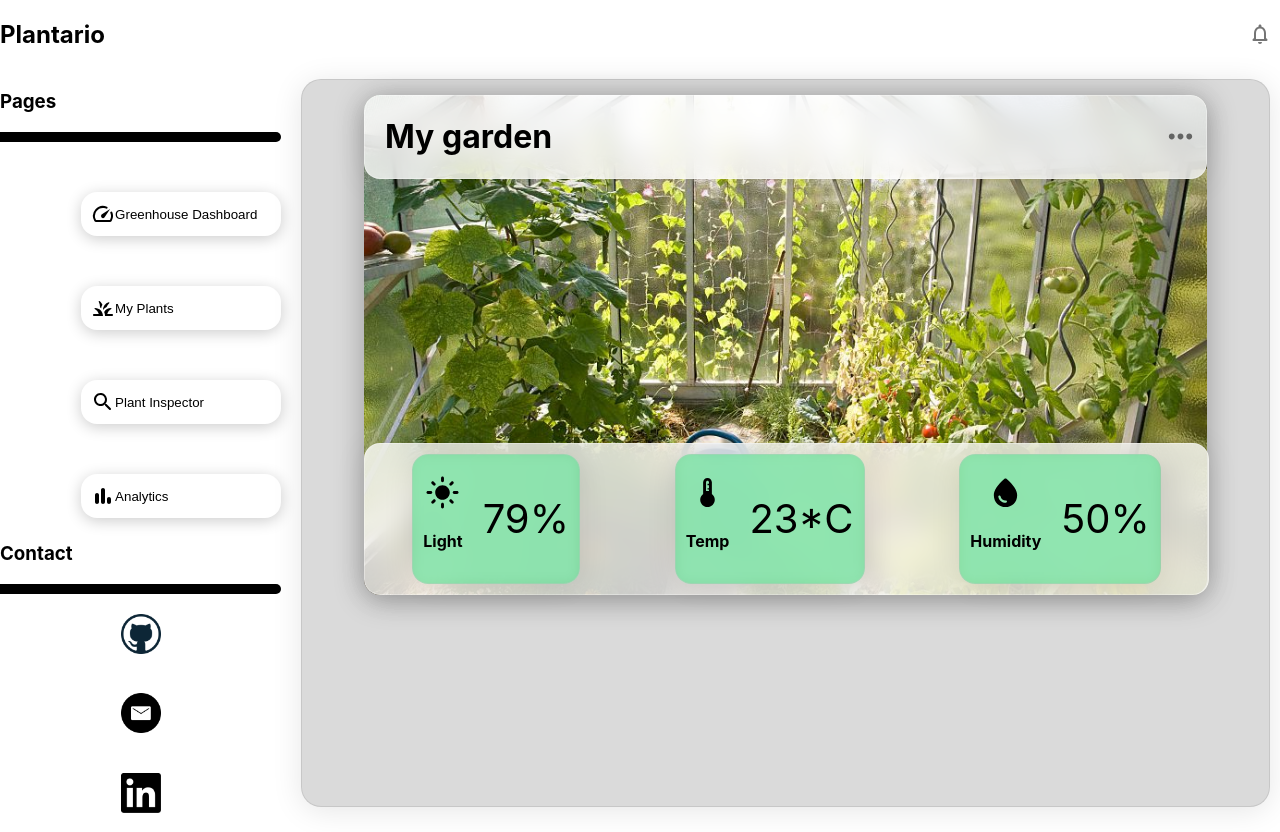
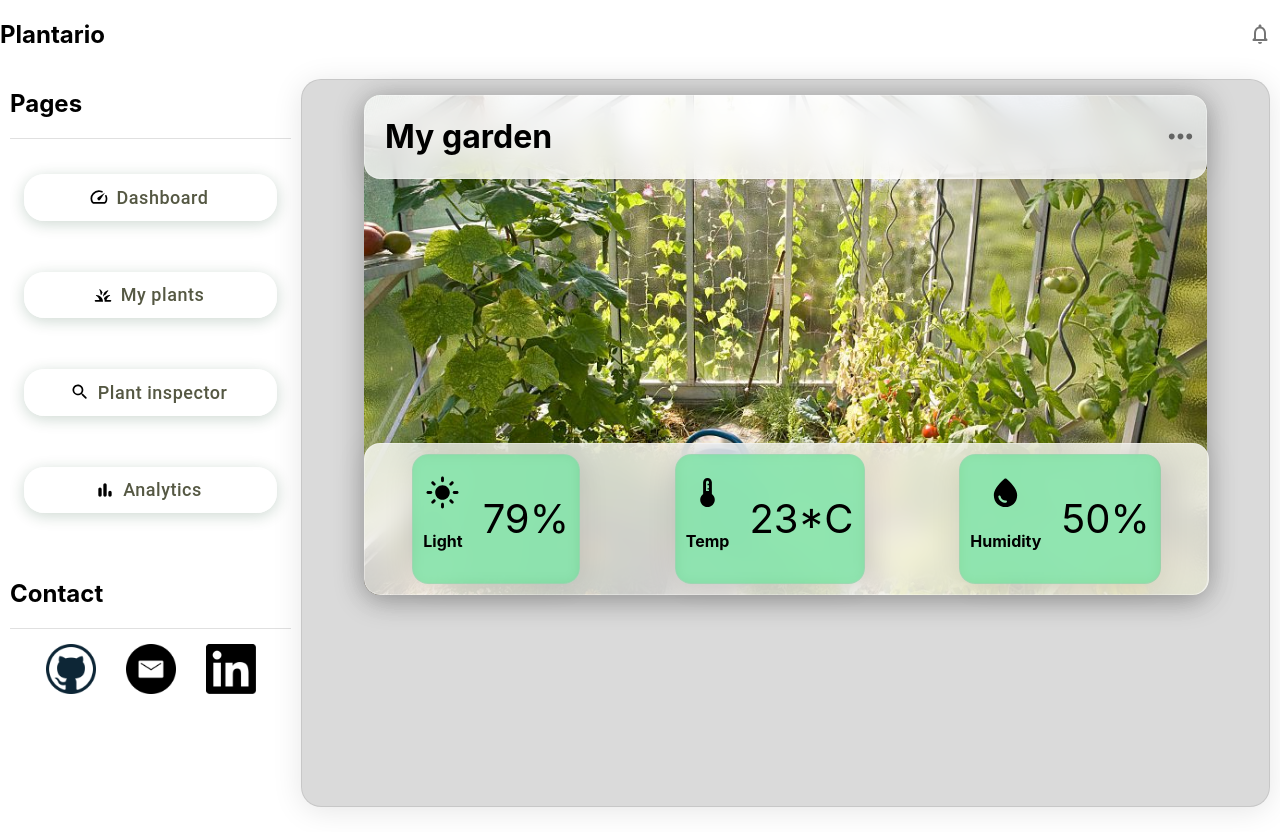
Before and after one commit to AlexandruFercal01/licenta-frontend, a React (Create React App) app: page / in a window 1280 px wide. Built offline with nearby package versions, Linux system fonts and the light colour scheme.

Commit message:
feat(side-panel): style improvements

```diff
--- a/src/components/common/SidePanel/index.tsx
+++ b/src/components/common/SidePanel/index.tsx
@@ -1,50 +1,81 @@
 import React from 'react'
-import './styles.css'
+
+//material ui
 import SpeedRoundedIcon from '@mui/icons-material/SpeedRounded'
 import GrassRoundedIcon from '@mui/icons-material/GrassRounded'
 import SearchRoundedIcon from '@mui/icons-material/SearchRounded'
 import BarChartRoundedIcon from '@mui/icons-material/BarChartRounded'
+import { Button, Divider, IconButton } from '@mui/material'
+
+//logos
 import mail from '../../assets/mail.png'
 import github from '../../assets/github.png'
 import linkedin from '../../assets/linkedin.png'
-import { IconButton } from '@mui/material'
+
+import './styles.css'
 
 export function SidePanel() {
     return (
         <div className="sidePanel">
-            <div>
-                <h3>Pages</h3>
-                <div className="line"></div>
+            <div className="buttonsContainer">
+                <h2>Pages</h2>
+                <Divider />
                 <div className="sideBtnContainer">
-                    <button className="sideBtn">
-                        <SpeedRoundedIcon /> Greenhouse Dashboard
-                    </button>
-                    <button className="sideBtn">
-                        <GrassRoundedIcon />
-                        My Plants
-                    </button>
-                    <button className="sideBtn">
-                        <SearchRoundedIcon />
-                        Plant Inspector
-                    </button>
-                    <button className="sideBtn">
-                        <BarChartRoundedIcon />
+                    <Button
+                        className="Button"
+                        variant="outlined"
+                        startIcon={<SpeedRoundedIcon sx={{ color: 'black' }} />}
+                    >
+                        Dashboard
+                    </Button>
+                    <Button
+                        className="Button"
+                        variant="outlined"
+                        startIcon={<GrassRoundedIcon sx={{ color: 'black' }} />}
+                    >
+                        My plants
+                    </Button>
+                    <Button
+                        className="Button"
+                        variant="outlined"
+                        startIcon={
+                            <SearchRoundedIcon sx={{ color: 'black' }} />
+                        }
+                    >
+                        Plant inspector
+                    </Button>
+                    <Button
+                        className="Button"
+                        variant="outlined"
+                        startIcon={
+                            <BarChartRoundedIcon sx={{ color: 'black' }} />
+                        }
+                    >
                         Analytics
-                    </button>
+                    </Button>
                 </div>
             </div>
-            <div className="contact">
-                <h3>Contact</h3>
-                <div className="line"></div>
+            <div className="contactContainer">
+                <h2>Contact</h2>
+                <Divider />
                 <div className="contactIcons">
-                    <IconButton>
-                        <img src={github} height="40px"></img>
+                    <IconButton
+                        sx={{ height: '60px', width: '60px', margin: '10px' }}
+                    >
+                        {' '}
+                        <img src={github} height="50px" />
                     </IconButton>
-                    <IconButton>
-                        <img src={mail} height="40px"></img>
+                    <IconButton
+                        sx={{ height: '60px', width: '60px', margin: '10px' }}
+                    >
+                        {' '}
+                        <img src={mail} height="50px" />
                     </IconButton>
-                    <IconButton>
-                        <img src={linkedin} height="40px"></img>
+                    <IconButton
+                        sx={{ height: '60px', width: '60px', margin: '10px' }}
+                    >
+                        {' '}
+                        <img src={linkedin} height="50px" />
                     </IconButton>
                 </div>
             </div>
--- a/src/components/common/SidePanel/styles.css
+++ b/src/components/common/SidePanel/styles.css
@@ -1,43 +1,57 @@
 .sidePanel {
     width: 30%;
-    height: 87vh;
+    height: 80vh;
+    margin: 0 auto;
+    display: flex;
+    flex-direction: column;
+    margin-left: 10px;
+}
+
+.buttonsContainer {
+    height: 80%;
+}
+
+.sideBtnContainer {
+    height: 100%;
     display: flex;
     flex-direction: column;
     justify-content: space-around;
-    margin-right: 10px;
+    align-items: center;
+    margin-top: 10px;
 }
 
-.sideBtnContainer {
-    display: flex;
-    flex-direction: column;
-    justify-content: center;
-    align-items: flex-end;
+.Button {
+    color: #555843 !important;
+    width: 90%;
+    height: 12%;
+    border: 1px solid #ffffff !important;
+    border-radius: 20px !important;
+    text-transform: none !important;
+    font-size: large !important;
+    box-shadow: 0px 3px 15px rgba(9, 64, 29, 0.2) !important;
 }
 
-.sideBtn {
-    color: black;
-    display: flex;
-    justify-content: flex-start;
-    align-items: center;
-    border-radius: 16px;
-    margin-top: 50px;
-    padding: 10px;
-    border: 0px;
-    width: 200px;
-    background-color: white;
-    box-shadow: 0px 3px 15px rgba(0, 0, 0, 0.2);
+.Button:hover {
+    color: #ffffff !important;
+    background-color: #555843 !important;
+    border: 1px solid #555843 !important;
 }
 
 .line {
     width: 100%;
-    height: 10px;
+    height: 3px;
     background-color: black;
     border-radius: 0px 16px 16px 0px;
+}
+
+.contactContainer {
+    margin-top: 100px;
+    display: flex;
+    flex-direction: column;
 }
 
 .contactIcons {
     height: 100%;
     display: flex;
-    flex-direction: column;
-    justify-content: space-around;
+    justify-content: center;
 }
```
